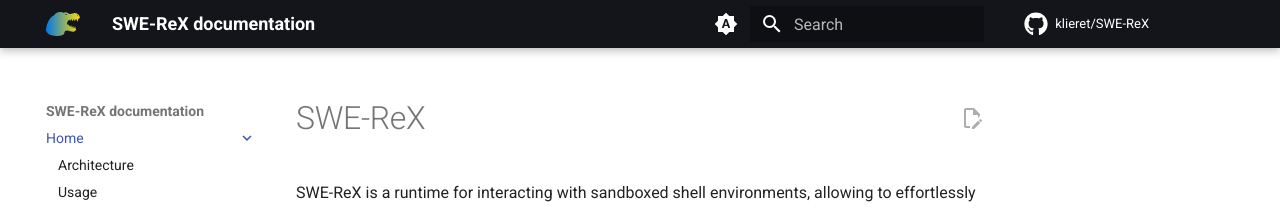
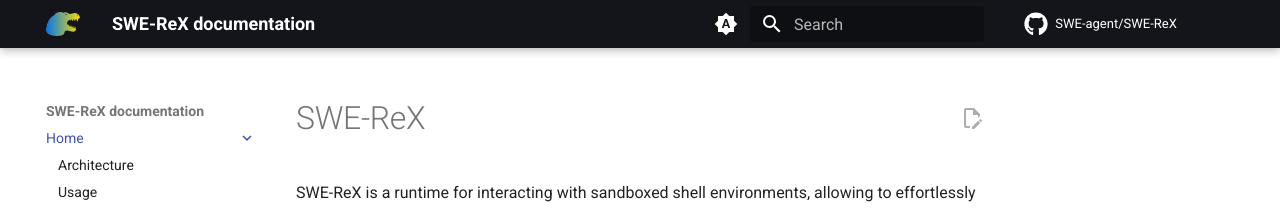
Before and after one commit to yiyihum/SWE-ReX, an MkDocs documentation site: the page built from docs/index.md, in a window 1280 px wide. Shown: the top 208 px of the page. Built offline with MkDocs 1.6.1 and Material for MkDocs 9.7.7, drawn with Linux system fonts in a browser that asks for light colours; comment, search, counter and statistics services are not loaded.

Commit message:
Docs: Fix repo name (#130)

```diff
--- a/mkdocs.yml
+++ b/mkdocs.yml
@@ -92,8 +92,8 @@
             extensions:
               - griffe_pydantic:
                   schema: false
-repo_url: https://github.com/klieret/swe-rex
-repo_name: klieret/SWE-ReX
+repo_url: https://github.com/SWE-agent/SWE-ReX
+repo_name: SWE-agent/SWE-ReX
 edit_uri: edit/main/docs/
 extra_css:
   - css/mkdocstrings.css
```
